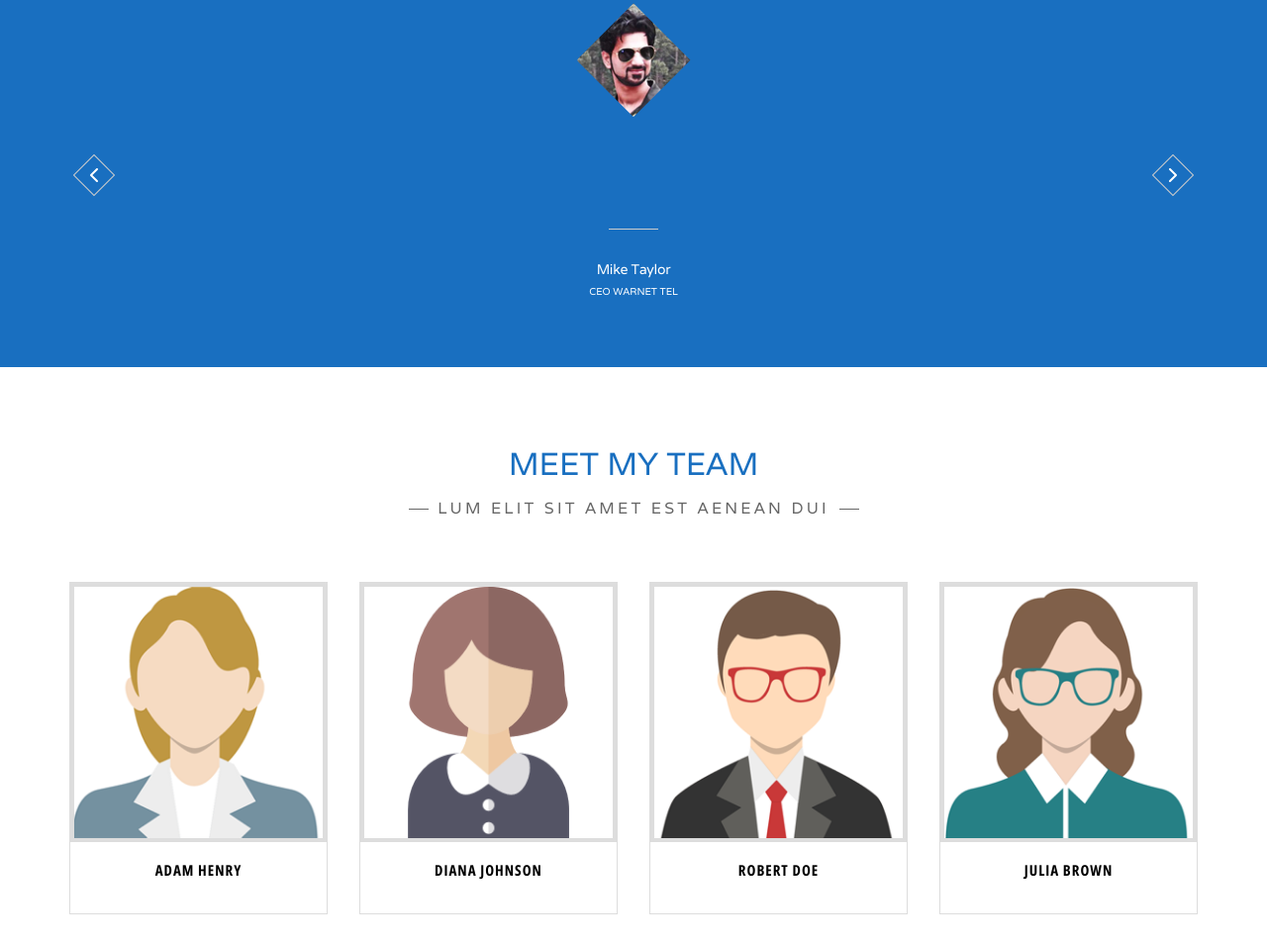
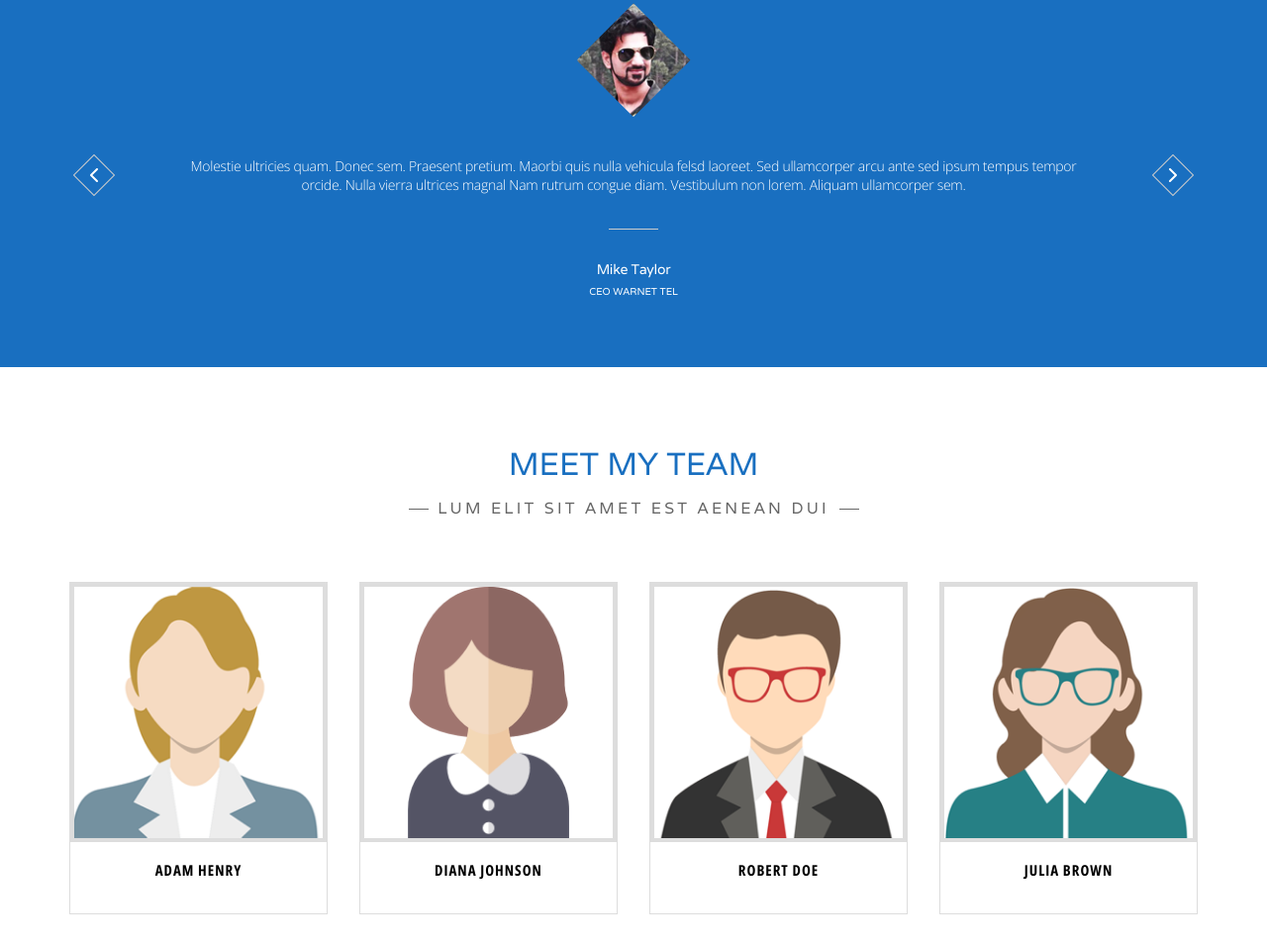
Before and after one commit to RamzesLys/JS-DOM4, a plain HTML site: page index.html in a window 1280 px wide. Shown: the part 4847-5802 px from the top of the page at 99% size. Drawn offline with Linux system fonts and the light colour scheme; files whose address does not match are found by name; a web font is replaced by a local one.

Commit message:
add comments

```diff
--- a/scripts/script.js
+++ b/scripts/script.js
@@ -1,29 +1,51 @@
 console.log('Hi, Ramzes');
 
-const comment = document.createElement('li');
-
+const sliderList = document.getElementById('slider-list');
+const [btnLeft, btnRight] = document.getElementsByClassName('biography__btn-arrow');
 
 const sliderContentList = [
 {
-        content: `Molestie ultricies quam. Donec sem. Praesent pretium.
+	content: `Molestie ultricies quam. Donec sem.
+	Praesent pretium.
 	Maorbi quis nulla vehicula felsd laoreet.
 	Sed ullamcorper arcu ante sed ipsum tempus
 	tempor orcide. Nulla vierra ultrices magnal
 	Nam rutrum congue diam. Vestibulum non lorem.
 	Aliquam ullamcorper sem.`
-
+},
+{
+	content: `Lorem ipsum dolor sit amet consectetur
+	adipisicing elit. Porro amet quisquam ducimus odit
+	eum sapiente saepe. Facilis repellendus incidunt nihil.`
+},
+{
+	content: `Lorem ipsum dolor sit amet consectetur
+	adipisicing elit. Porro amet quisquam ducimus odit
+	eum sapiente saepe. orem ipsum dolor sit amet consectetur
+	adipisicing elit. Facilis repellendus incidunt nihil.`
+},
+{
+content: `Lorem ipsum dolor sit amet consectetur
+adipisicing elit. `
 }
 ];
 
-const sliderList = document.getElementById('slider-list');
-const [btnLeft, btnRight] = document.getElementsByClassName('biography__btn-arrow');
+sliderContentList.forEach(item => {
+    const comment = document.createElement('li');
+    comment.textContent = item.content;
+    sliderList.append(comment);
+    comment.classList.add('biography__text')
+
+});
 
 btnLeft.addEventListener('click', (event) => {
     console.log('clicked!!!', event);
+
 });
 
 btnRight.addEventListener('click', (event) => {
     console.log('clicked!!!', event);
+		sliderList.style.right = 916 + 'px'
 });
 
 console.log(sliderList, btnLeft, btnRight);
--- a/styles/styles.css
+++ b/styles/styles.css
@@ -1206,6 +1206,7 @@ li {
 
 .biography__slider-list {
   position: absolute;
+  display: flex;
 }
 
 .biography__text {
```
Also changed, not shown: index.html (+2 -0 lines). Lines whose indentation alone changed are shown as unchanged.
